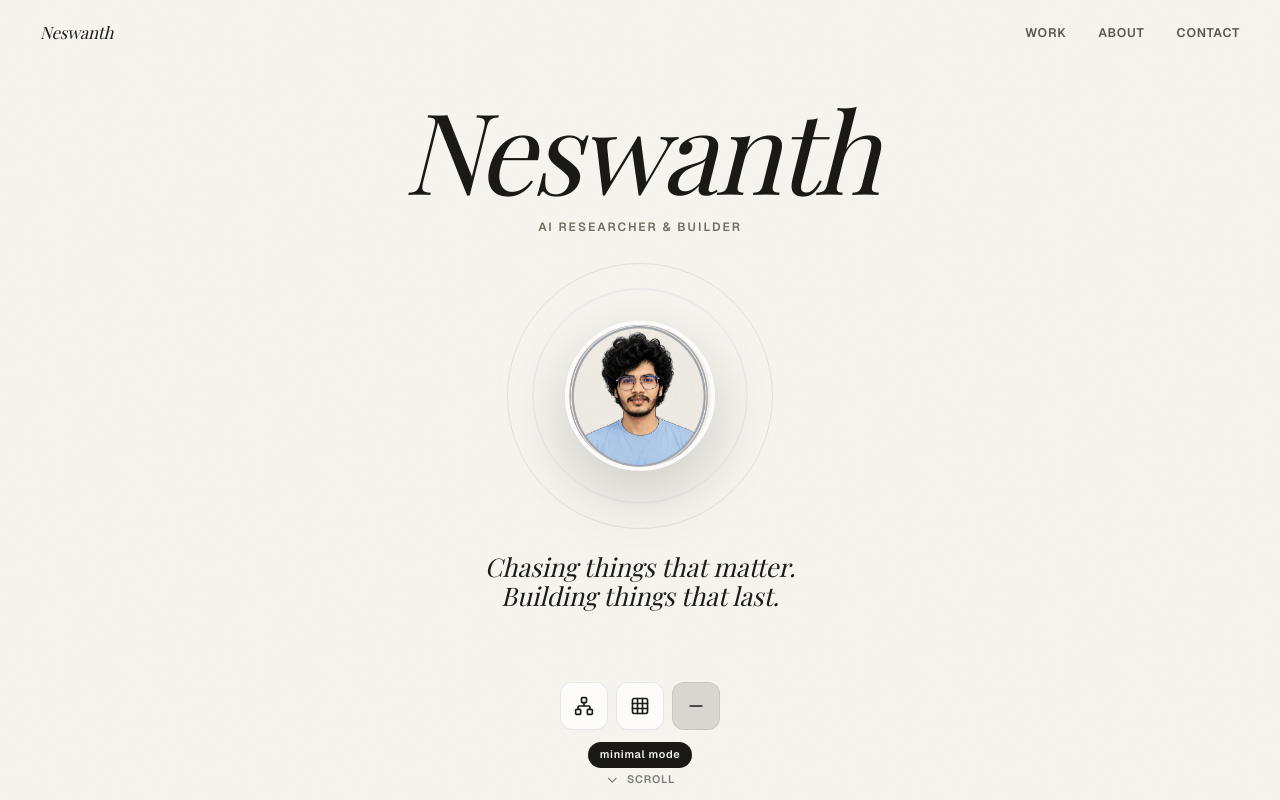
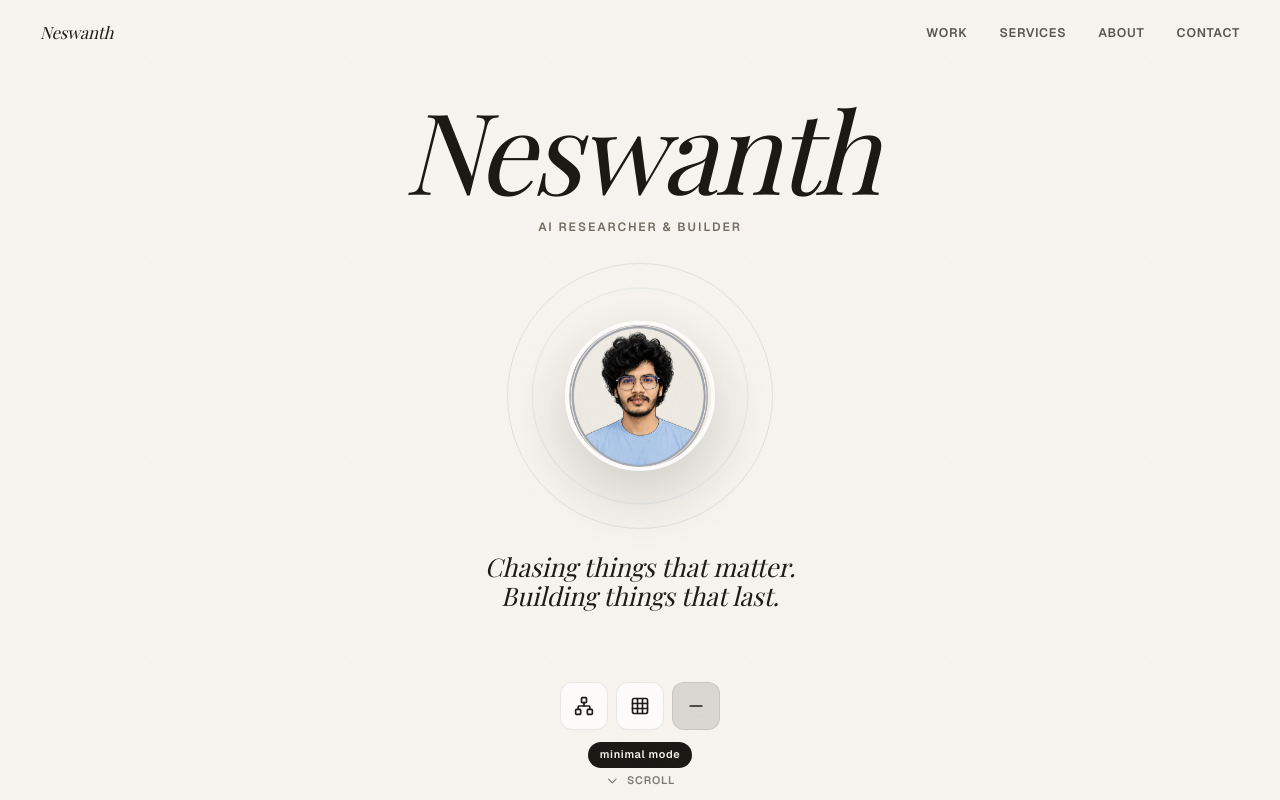
Before and after one commit to neswanths/neswanth, a Next.js app: page / in a window 1280 px wide. Shown: the top 800 px of the page. Built offline with nearby package versions, Linux system fonts and the light colour scheme; a web font is replaced by a local one.

Commit message:
Update portfolio with new Let's Build section, footer styling, and typography fixes

```diff
--- a/app/globals.css
+++ b/app/globals.css
@@ -1404,60 +1404,78 @@ main {
   font-variant-caps: all-small-caps;
 }
 
-.contact-section {
+/* Let's Connect Section */
+.lets-connect-section {
   display: flex;
   flex-direction: column;
   align-items: center;
   text-align: center;
-  padding-top: 88px;
-  padding-bottom: 88px;
-}
-
-.contact-section h2 {
+  padding-top: 100px;
+  padding-bottom: 80px;
+  background: var(--bg);
+}
+
+.lets-connect-inner {
+  width: 100%;
+  max-width: 800px;
+  padding: 0 20px;
+  display: flex;
+  flex-direction: column;
+  align-items: center;
+}
+
+.lets-connect-heading {
   font-family: var(--font-display), Georgia, serif;
   font-size: clamp(2rem, 4vw, 3.2rem);
-  font-style: italic;
-  font-weight: 400;
+  font-weight: 700;
   color: var(--ink);
   margin-bottom: 16px;
   letter-spacing: -0.02em;
-  line-height: 1.08;
-}
-
-.contact-subline {
+}
+
+.lets-connect-subtext {
   color: var(--ink-muted);
   font-size: 1rem;
   max-width: 620px;
-  margin-bottom: 40px;
-}
-
-.contact-card {
-  background: #0f0e0c;
-  border: 1px solid rgba(244, 238, 226, 0.08);
-  border-radius: 18px;
-  padding: 40px;
+  margin-bottom: 48px;
+  line-height: 1.6;
+}
+
+.lets-connect-card {
+  background: #1a1f2e;
+  border-radius: 24px;
+  padding: 56px 40px;
   width: 100%;
-  max-width: 680px;
   display: flex;
   flex-direction: column;
   align-items: center;
-  gap: 28px;
-}
-
-.contact-card h3 {
-  color: #f7f4ef;
+  gap: 24px;
+  box-shadow: 0 20px 40px rgba(0, 0, 0, 0.1);
+}
+
+.lets-connect-card h3 {
+  color: #ffffff;
   font-family: var(--font-display), Georgia, serif;
   font-size: clamp(1.6rem, 3vw, 2.15rem);
-  font-style: italic;
-  font-weight: 400;
-  line-height: 1.1;
-}
-
-.contact-actions {
-  display: grid;
-  width: min(100%, 430px);
-  grid-template-columns: repeat(2, minmax(0, 1fr));
-  gap: 12px;
+  font-weight: 700;
+  line-height: 1.2;
+}
+
+.availability-line {
+  color: rgba(255, 255, 255, 0.7);
+  font-size: 1rem;
+  max-width: 500px;
+  text-align: center;
+  line-height: 1.6;
+}
+
+.lets-connect-actions {
+  display: flex;
+  gap: 16px;
+  margin-top: 12px;
+  margin-bottom: 16px;
+  flex-wrap: wrap;
+  justify-content: center;
 }
 
 .btn-primary, .btn-secondary {
@@ -1466,106 +1484,211 @@ main {
   justify-content: center;
   gap: 10px;
   min-height: 48px;
-  padding: 12px 18px;
+  padding: 12px 24px;
   border-radius: 12px;
   font-weight: 600;
   font-size: 0.9rem;
   line-height: 1.1;
   transition: all 0.2s;
+  cursor: pointer;
 }
 
 .btn-primary {
+  background: #ffffff;
+  color: #0f0e0c;
+}
+
+.btn-primary:hover {
   background: #f7f4ef;
-  color: #0f0e0c;
-}
-
-.btn-primary:hover {
-  background: #fff;
   transform: translateY(-2px);
 }
 
 .btn-secondary {
+  background: transparent;
+  color: #ffffff;
+  border: 1px solid rgba(255, 255, 255, 0.3);
+}
+
+.btn-secondary:hover {
   background: rgba(255, 255, 255, 0.1);
-  color: #f7f4ef;
-  border: 1px solid rgba(255, 255, 255, 0.2);
-}
-
-.btn-secondary:hover {
-  background: rgba(255, 255, 255, 0.18);
   transform: translateY(-2px);
 }
 
-.contact-links {
-  display: flex;
-  gap: 14px;
-  margin-top: 34px;
-}
-
-.contact-links a {
+.lets-connect-socials {
+  display: flex;
+  gap: 24px;
+  align-items: center;
+  justify-content: center;
+}
+
+.lets-connect-socials a {
+  color: rgba(255, 255, 255, 0.6);
+  transition: color 0.2s, transform 0.2s;
+  display: flex;
+  align-items: center;
+  justify-content: center;
+}
+
+.lets-connect-socials a:hover {
+  color: #ffffff;
+  transform: translateY(-2px);
+}
+
+/* Footer */
+.portfolio-footer {
+  background: var(--bg);
+  border-top: 1px solid rgba(28, 26, 23, 0.1);
+  padding: 80px 40px 30px;
+  color: var(--ink);
+  font-family: var(--font-body), system-ui, sans-serif;
+}
+
+.footer-main {
+  max-width: 1200px;
+  margin: 0 auto;
+  display: grid;
+  grid-template-columns: 2fr 1fr 1fr 1fr;
+  gap: 60px;
+  margin-bottom: 60px;
+}
+
+.footer-col h4 {
+  font-size: 0.95rem;
+  font-weight: 700;
+  margin-bottom: 24px;
+  color: var(--ink);
+}
+
+.footer-col ul {
+  list-style: none;
+  padding: 0;
+  margin: 0;
+  display: flex;
+  flex-direction: column;
+  gap: 16px;
+}
+
+.footer-col ul li a {
+  color: var(--ink-muted);
+  font-size: 0.95rem;
+  transition: color 0.2s;
+}
+
+.footer-col ul li a:hover {
+  color: var(--ink);
+}
+
+.footer-brand .footer-name {
+  font-family: var(--font-display), Georgia, serif;
+  font-size: 1.5rem;
+  font-weight: 700;
+  display: block;
+  margin-bottom: 16px;
+}
+
+.footer-brand .footer-tagline {
+  color: var(--ink-muted);
+  font-size: 0.95rem;
+  line-height: 1.6;
+  max-width: 300px;
+  margin-bottom: 24px;
+}
+
+.footer-social-icons {
+  display: flex;
+  gap: 16px;
+}
+
+.footer-social-icons a {
   color: var(--ink-muted);
   transition: color 0.2s, transform 0.2s;
   display: flex;
+  align-items: center;
+  justify-content: center;
+}
+
+.footer-social-icons a:hover {
+  color: var(--ink);
+  transform: translateY(-2px);
+}
+
+.footer-resume-link {
+  display: block;
+  color: var(--ink-muted);
+  font-size: 0.95rem;
+  margin-bottom: 16px;
+  transition: color 0.2s;
+}
+
+.footer-resume-link:hover {
+  color: var(--ink);
+}
+
+.footer-icon-btn {
+  display: inline-flex;
   align-items: center;
   justify-content: center;
   width: 44px;
   height: 44px;
-  border-radius: 50%;
+  border-radius: 12px;
   background: rgba(28, 26, 23, 0.04);
-}
-
-.contact-links a:hover {
   color: var(--ink);
+  transition: background 0.2s, transform 0.2s;
+}
+
+.footer-icon-btn:hover {
   background: rgba(28, 26, 23, 0.08);
-  transform: translateY(-4px);
-}
-
-.site-footer {
-  display: grid;
-  align-items: center;
-  border-top: 1px solid rgba(244, 238, 226, 0.08);
-  background: #0f0e0c;
-  color: #f4eee2;
-  grid-template-columns: 1fr auto 1fr;
-  gap: 1rem;
-  padding: 1.6rem 2rem;
-}
-
-.site-footer span {
-  font-family: var(--font-display), Georgia, serif;
-  font-size: 1.1rem;
-  font-style: italic;
-}
-
-.footer-links {
-  display: flex;
-  align-items: center;
-  justify-content: center;
-  gap: 14px;
-}
-
-.footer-links a {
-  display: grid;
-  width: 36px;
-  height: 36px;
-  border-radius: 50%;
-  color: rgba(244, 238, 226, 0.58);
-  place-items: center;
-  transition:
-    background 0.2s ease,
-    color 0.2s ease,
-    transform 0.2s ease;
-}
-
-.footer-links a:hover {
-  background: rgba(244, 238, 226, 0.08);
-  color: #f4eee2;
   transform: translateY(-2px);
 }
 
-.site-footer small {
-  justify-self: end;
-  color: rgba(244, 238, 226, 0.42);
-  font-size: 0.75rem;
+.footer-bottom {
+  max-width: 1200px;
+  margin: 0 auto;
+  padding-top: 30px;
+  border-top: 1px solid rgba(28, 26, 23, 0.1);
+  display: flex;
+  justify-content: space-between;
+  align-items: center;
+  color: var(--ink-muted);
+  font-size: 0.85rem;
+}
+
+.footer-copyright a {
+  color: var(--ink-muted);
+  transition: color 0.2s;
+}
+
+.footer-copyright a:hover {
+  color: var(--ink);
+}
+
+.footer-collab {
+  font-weight: 500;
+}
+
+@media (max-width: 900px) {
+  .footer-main {
+    grid-template-columns: 1fr 1fr;
+    gap: 40px;
+  }
+}
+
+@media (max-width: 600px) {
+  .footer-main {
+    grid-template-columns: 1fr;
+  }
+  .footer-bottom {
+    flex-direction: column;
+    gap: 16px;
+    text-align: center;
+  }
+  .lets-connect-actions {
+    flex-direction: column;
+    width: 100%;
+  }
+  .btn-primary, .btn-secondary {
+    width: 100%;
+  }
 }
 
 
@@ -1943,11 +2066,11 @@ main {
     height: 390px;
   }
 
-  .contact-card {
+  .lets-connect-card {
     padding: 32px 20px;
   }
 
-  .contact-actions {
+  .lets-connect-actions {
     width: 100%;
     gap: 10px;
   }
@@ -1957,27 +2080,7 @@ main {
     font-size: 0.82rem;
   }
 
-  .contact-links {
-    gap: 12px;
-  }
-
-  .site-footer {
-    grid-template-columns: 1fr auto 1fr;
-    gap: 0.75rem;
-    padding: 1.3rem 1rem;
-    text-align: left;
-  }
-
-  .site-footer small {
-    justify-self: end;
-  }
-
-  .footer-links {
-    gap: 8px;
-  }
-
-  .footer-links a {
-    width: 32px;
-    height: 32px;
-  }
-}
+  .lets-connect-socials {
+    gap: 16px;
+  }
+}
--- a/app/portfolio.tsx
+++ b/app/portfolio.tsx
@@ -631,6 +631,7 @@ export default function Portfolio() {
         </a>
         <div>
           <a href="#work">Work</a>
+          <a href="#services">Services</a>
           <a href="#about">About</a>
           <a href="#contact">Contact</a>
         </div>
@@ -780,8 +781,10 @@ export default function Portfolio() {
         </section>
 
         <section id="work" style={{ paddingBottom: "6rem", background: "transparent" }}>
-          <div className="section" style={{ paddingTop: "6rem", paddingBottom: "3rem" }}>
-            <span className="section-label" style={{ marginBottom: 0, color: "var(--ink-muted)" }}>Recently Shipped Ã¢â€“Â¶</span>
+          <div style={{ maxWidth: "1280px", margin: "0 auto", padding: "0 2rem", paddingTop: "6rem", paddingBottom: "3rem" }}>
+            <h2 className="font-[family-name:var(--font-display)] text-5xl font-normal italic leading-none text-[var(--ink)] md:text-6xl">
+              Projects
+            </h2>
           </div>
           <div style={{ maxWidth: "1280px", margin: "0 auto", padding: "0 2rem" }}>
             <div style={{ display: "flex", flexDirection: "column", gap: 0 }}>
@@ -796,13 +799,20 @@ export default function Portfolio() {
 
         <TechStackSection />
 
-        <section id="contact" className="section contact-section">
-          <h2>Let's build something that matters.</h2>
-          <p className="contact-subline">Open to freelance work, research collaborations, and interesting problems.</p>
+        {/* Let's Connect Section */}
+        <section id="contact" className="lets-connect-section">
+          <div className="lets-connect-inner">
+            <h2 className="lets-connect-heading">Let&apos;s Build</h2>
+            <p className="lets-connect-subtext">
+              Have a project in mind or just want to chat about technology? I&apos;d love to hear from you and discuss how we can work together.
+            </p>
 
-          <div className="contact-card">
-            <h3>Currently available. Let's talk.</h3>
-            <div className="contact-actions">
+            <div className="lets-connect-card">
+              <h3>Ready to start something amazing?</h3>
+              <p className="availability-line">
+                I&apos;m currently available for freelance work and exciting opportunities. Let&apos;s bring your ideas to life!
+              </p>
+              <div className="lets-connect-actions">
                 <a href="mailto:neswanths@gmail.com" className="btn-primary">
                   <Mail size={16} /> Send Message
                 </a>
@@ -810,9 +820,7 @@ export default function Portfolio() {
                   <Download size={16} /> Download Resume
                 </a>
               </div>
-          </div>
-
-          <div className="contact-links">
+              <div className="lets-connect-socials">
                 {socialLinks.map((link) => (
                   <a
                     href={link.href}
@@ -825,25 +833,64 @@ export default function Portfolio() {
                   </a>
                 ))}
               </div>
+            </div>
+          </div>
         </section>
       </main>
 
-      <footer className="site-footer">
-        <span>Neswanth</span>
-        <div className="footer-links">
-          {socialLinks.map((link) => (
-            <a
-              href={link.href}
-              target={link.href.startsWith("mailto:") ? undefined : "_blank"}
-              rel={link.href.startsWith("mailto:") ? undefined : "noreferrer"}
-              aria-label={link.label}
-              key={link.label}
-            >
-              {link.icon}
+      {/* Footer */}
+      <footer className="portfolio-footer">
+        <div className="footer-main">
+          <div className="footer-col footer-brand">
+            <span className="footer-name">Neswanth</span>
+            <p className="footer-tagline">
+              Applied AI Engineer focused on building reliable, scalable applications.
+            </p>
+            <div className="footer-social-icons">
+              <a href="https://github.com/neswanths" target="_blank" rel="noreferrer" aria-label="GitHub"><GithubIcon size={18} /></a>
+              <a href="https://linkedin.com/in/neswanth" target="_blank" rel="noreferrer" aria-label="LinkedIn"><LinkedinIcon size={18} /></a>
+              <a href="https://instagram.com/neswanths" target="_blank" rel="noreferrer" aria-label="Instagram"><InstagramIcon size={18} /></a>
+            </div>
+          </div>
+
+          <div className="footer-col">
+            <h4>Explore</h4>
+            <ul>
+              <li><a href="#top">Home</a></li>
+              <li><a href="#work">Projects</a></li>
+              <li><a href="#tech-stack">Skills</a></li>
+              <li><a href="#contact">Blog</a></li>
+            </ul>
+          </div>
+
+          <div className="footer-col">
+            <h4>Discover More</h4>
+            <ul>
+              <li><a href="#about">Experience</a></li>
+              <li><a href="#contact">Contact</a></li>
+              <li><a href="#">Terms &amp; Conditions</a></li>
+              <li><a href="#">Privacy Policy</a></li>
+            </ul>
+          </div>
+
+          <div className="footer-col">
+            <h4>Let&apos;s Build</h4>
+            <a href={resumeUrl} target="_blank" rel="noreferrer" className="footer-resume-link">
+              Download Resume
             </a>
-          ))}
+            <a href="mailto:neswanths@gmail.com" className="footer-icon-btn" aria-label="Email">
+              <Mail size={18} />
+            </a>
           </div>
-        <small>Ã‚Â© 2026</small>
+        </div>
+
+        <div className="footer-bottom">
+          <span className="footer-copyright">
+            © 2026 Neswanth. All rights reserved. &nbsp;·&nbsp;
+            <a href="mailto:neswanths@gmail.com"><Mail size={12} style={{ display: 'inline', verticalAlign: '-2px', marginRight: '4px' }} />neswanths@gmail.com</a>
+          </span>
+          <span className="footer-collab">Always open to collaborate</span>
+        </div>
       </footer>
     </>
   );
```
Lines whose indentation alone changed are shown as unchanged.
